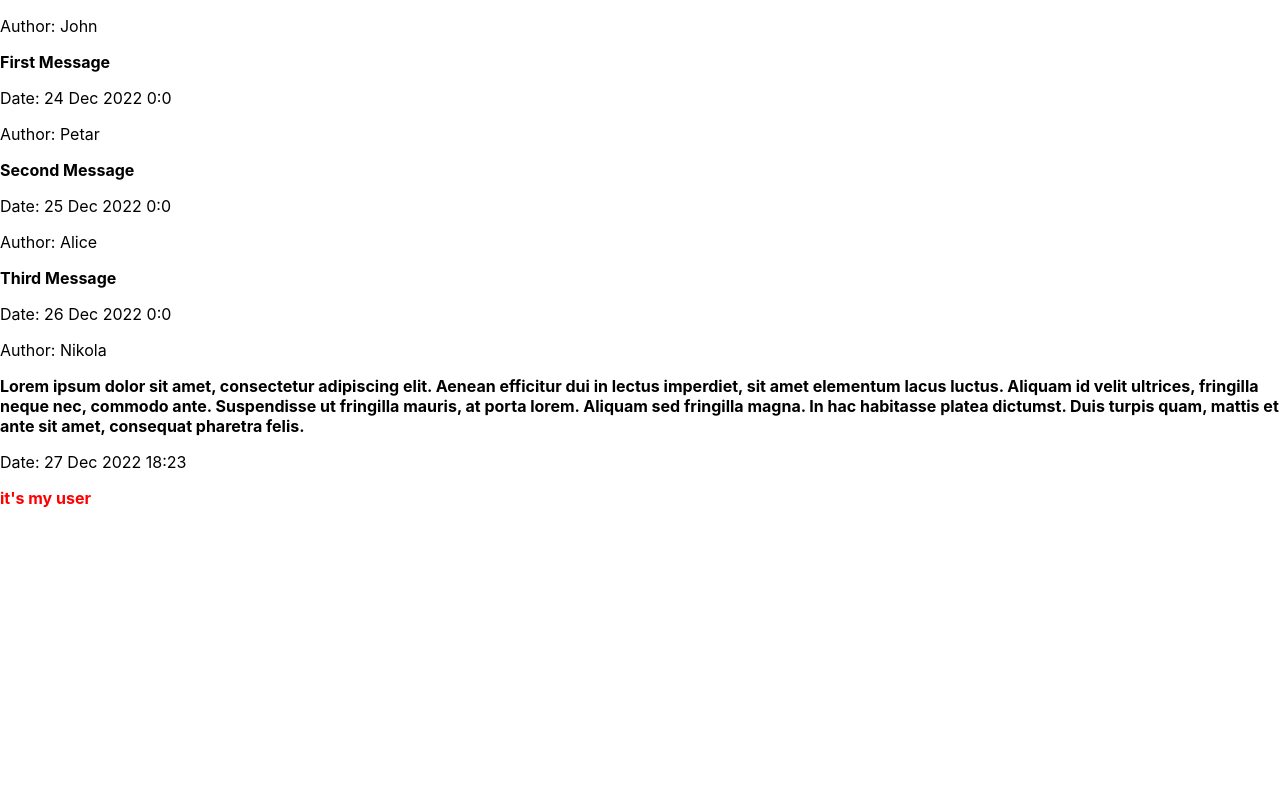
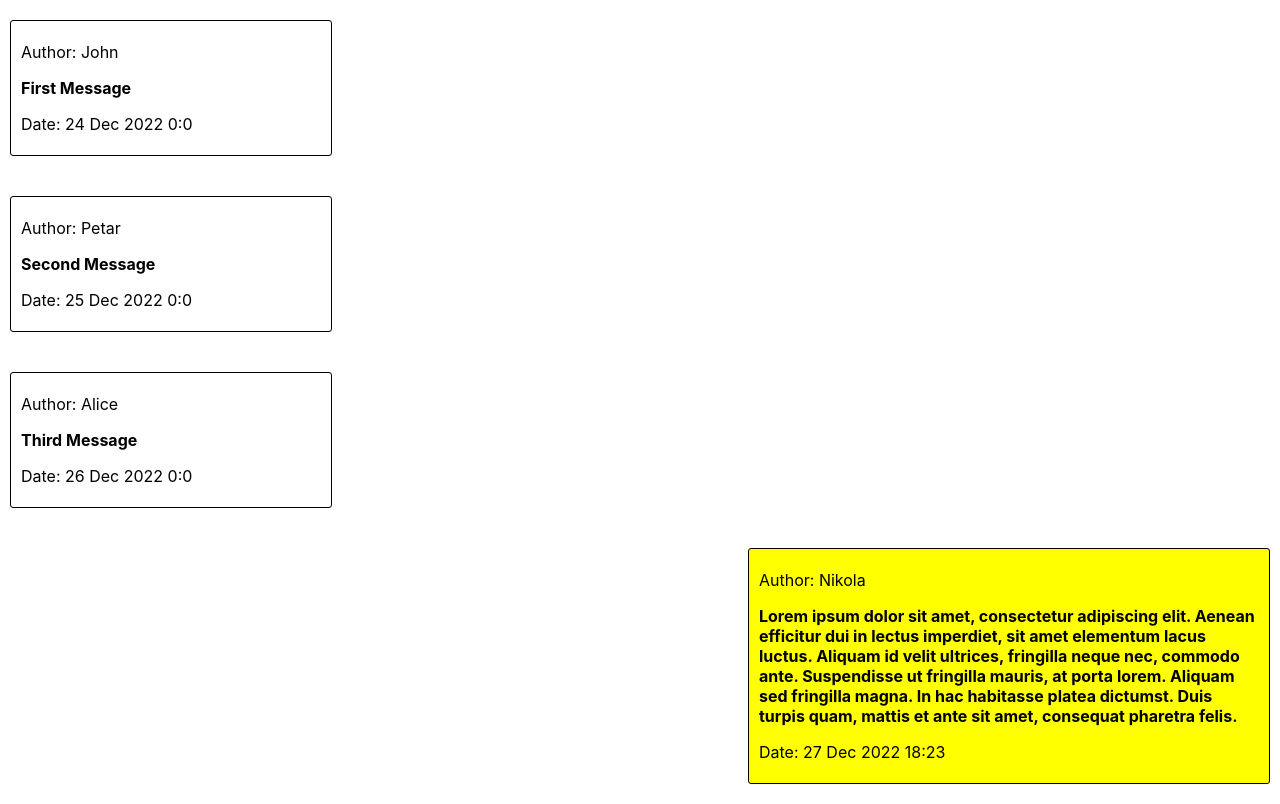
Before and after one commit to nikantic/chat-app, a React (Create React App) app: page / in a window 1280 px wide. Built offline with nearby package versions, Linux system fonts and the light colour scheme.

Commit message:
Add Styled Components and prototype styling

```diff
--- a/package.json
+++ b/package.json
@@ -10,9 +10,11 @@
     "@types/node": "^16.18.11",
     "@types/react": "^18.0.26",
     "@types/react-dom": "^18.0.10",
+    "@types/styled-components": "^5.1.26",
     "react": "^18.2.0",
     "react-dom": "^18.2.0",
     "react-scripts": "5.0.1",
+    "styled-components": "^5.3.6",
     "typescript": "^4.9.4",
     "web-vitals": "^2.1.4"
   },
--- a/src/components/List.tsx
+++ b/src/components/List.tsx
@@ -1,9 +1,17 @@
+import styled from "styled-components";
+
+import Message from "./Message";
 import { IMessage } from "../types/types";
-import Message from "./Message";
+
+const StyledList = styled.div`
+	display: flex;
+	flex-direction: column;
+	align-items: flex-start;
+`;
 
 const List = ({ messages }: { messages: IMessage[] }) => {
 	return (
-		<div>
+		<StyledList>
 			{messages.map((item) => (
 				<Message
 					key={item.date}
@@ -13,7 +21,7 @@ const List = ({ messages }: { messages: IMessage[] }) => {
 					isMe={item.isMe}
 				/>
 			))}
-		</div>
+		</StyledList>
 	);
 };
 
--- a/src/components/Message.tsx
+++ b/src/components/Message.tsx
@@ -1,17 +1,37 @@
+import styled, { css } from "styled-components";
+
+import { IMessage } from "../types/types";
 import { formatDate } from "../helpers/date";
-import { IMessage } from "../types/types";
+
+const StyledMessage = styled.div<{ isMe: boolean }>`
+	background-color: #fff;
+
+	min-width: 300px;
+	max-width: 500px;
+	padding: 5px 10px;
+	margin: 20px 10px;
+
+	border-radius: 3px;
+	border: 1px solid #000;
+
+	${({ isMe }) =>
+		isMe &&
+		css`
+			background-color: rgb(255, 255, 0);
+			align-self: flex-end;
+		`};
+`;
 
 const Message = ({ message, date, user, isMe }: IMessage) => {
 	const messageDate = new Date(date);
-    const formattedDate = formatDate(messageDate)
+	const formattedDate = formatDate(messageDate);
 
 	return (
-		<div>
+		<StyledMessage isMe={isMe ? true : false}>
 			<p>Author: {user}</p>
 			<strong>{message}</strong>
 			<p>Date: {formattedDate}</p>
-			{isMe ? <strong style={{ color: "red" }}>it's my user</strong> : null}
-		</div>
+		</StyledMessage>
 	);
 };
 
```
Also changed, not shown: 1 other file (tests, documents, lock files or other folders).
